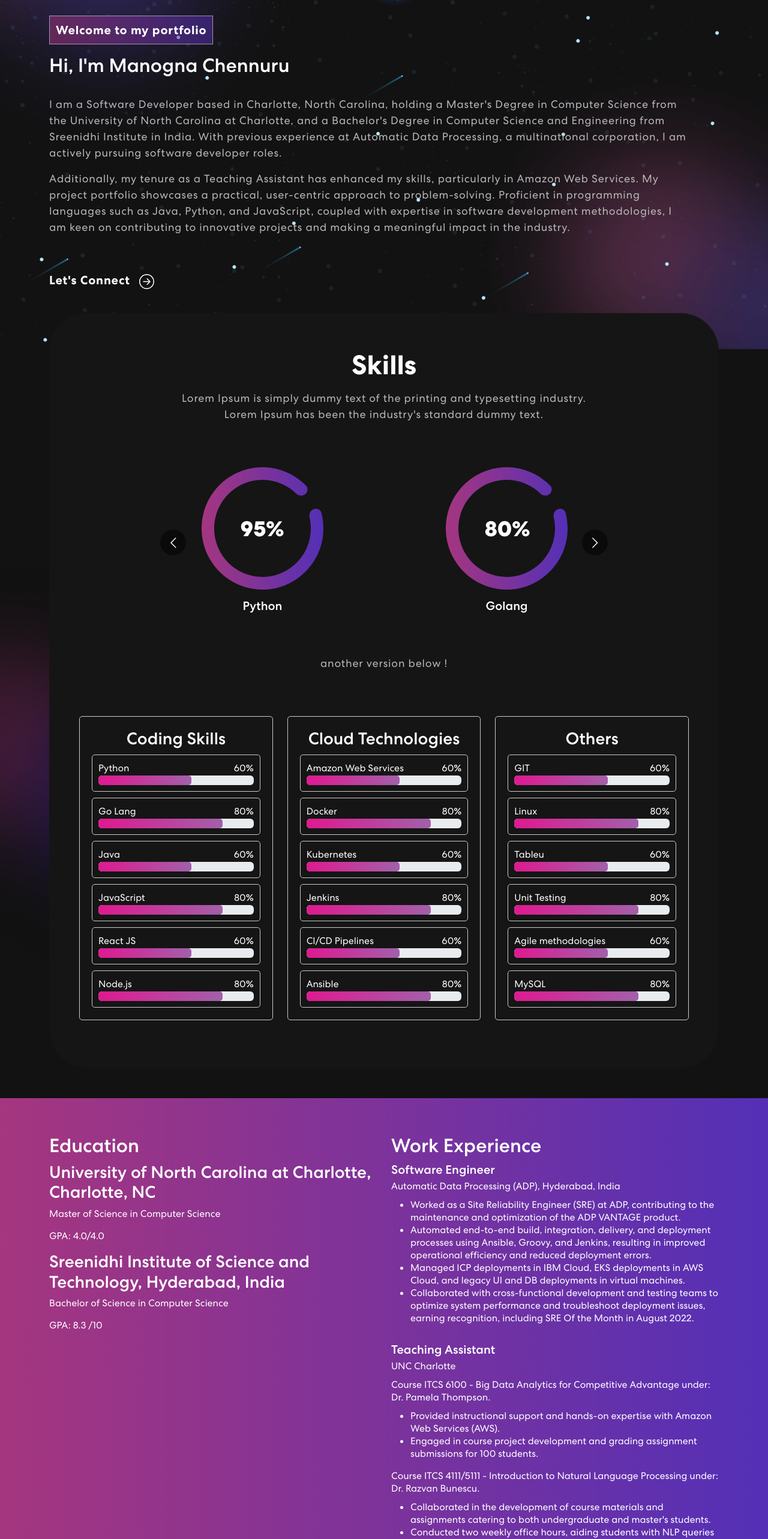
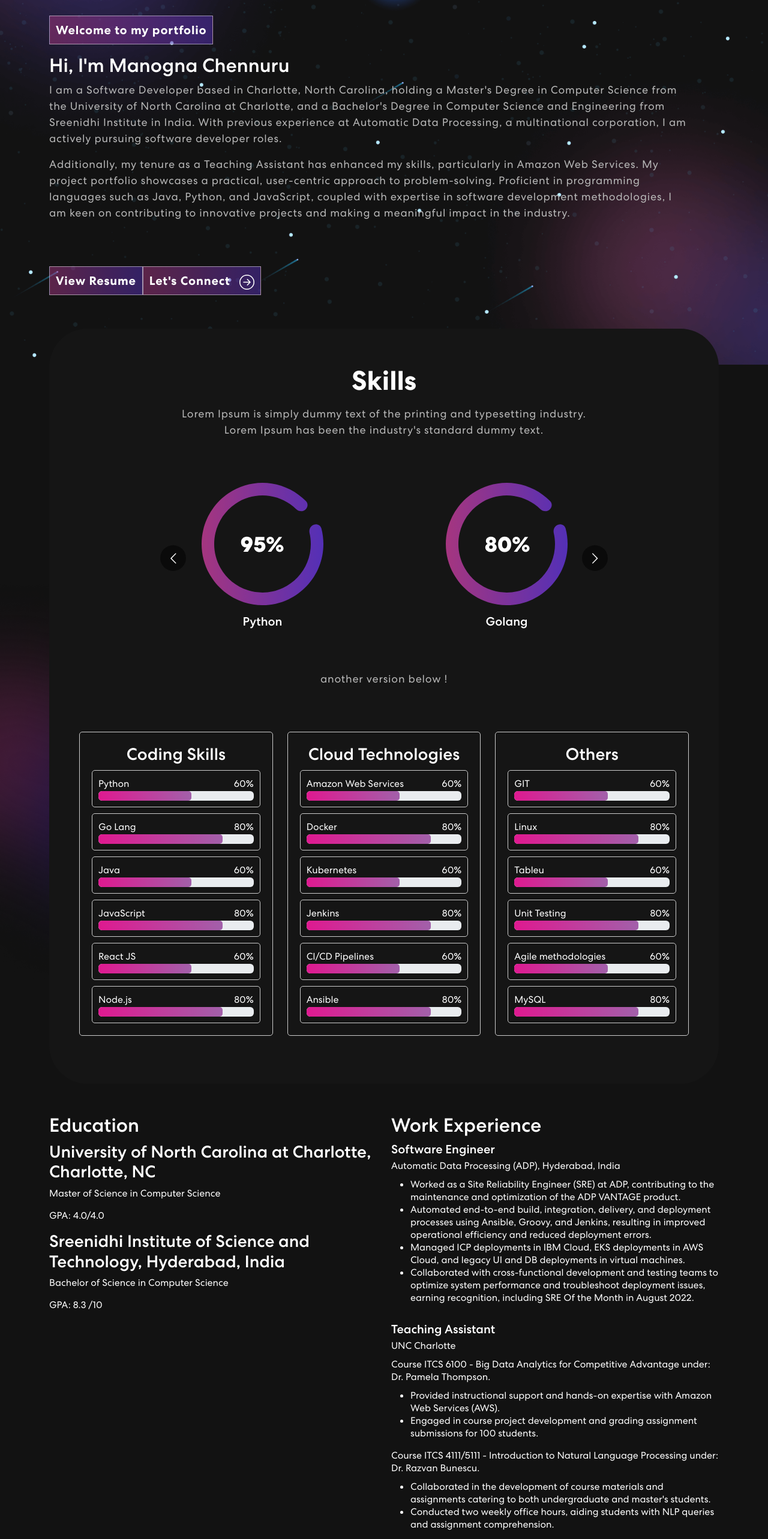
Before and after one commit to manognachennuru/manogna-portfolio-2024, a React (Create React App) app: page / in a window 1280 px wide. Shown: the part 234-2800 px from the top of the page at 60% size. Built offline with nearby package versions, Linux system fonts and the light colour scheme.

Commit message:
more changes

```diff
--- a/src/App.css
+++ b/src/App.css
@@ -300,6 +300,7 @@ nav.navbar .navbar-toggler[aria-expanded="true"] .navbar-toggler-icon {
   border-right: 0.08em solid #666;
 }
 
+
 /************ Skills Css ************/
 .skill {
   padding: 0 0 50px 0;
--- a/src/components/Banner.js
+++ b/src/components/Banner.js
@@ -1,75 +1,39 @@
-import { useState, useEffect } from "react"
-
-import { Row, Col, Container } from "react-bootstrap"
-import { ArrowRightCircle } from "react-bootstrap-icons"
-import headerImg from "../assets/img/header-img.svg"
-import girlComputer2 from "../assets/img/girl-computer-2.PNG"
-
+import { Row, Col, Container } from "react-bootstrap";
+import { ArrowRightCircle } from "react-bootstrap-icons";
+import resume from '../assets/img/manogna_resume_uncc.pdf';
 
 export const Banner = () => {
-    const [loopNum, setLoopNum] = useState(0);
-    const [isDeleting, setIsDeleting] = useState(false);
-    const [text, setText] = useState('');
-    const [delta, setDelta] = useState(300 - Math.random() * 100);
-    const period = 2000;
-
-    useEffect(() =>
-    {
-        let ticker = setInterval(() => {
-            tick();
-        }, delta)
-
-        return () => {clearInterval(ticker)}
-    }, [text])
-
-    const tick = () => {
-        let i = loopNum % toRotate.length;
-        let fullText = toRotate[i];
-        let updatedText = isDeleting ? fullText.substring(0, text.length - 1) : fullText.substring(0, text.length + 1);
-        setText(updatedText);
-
-        if(isDeleting){
-            setDelta(prevDelta => prevDelta / 2 )
-        }
-
-        if(!isDeleting && updatedText === fullText){
-            setIsDeleting(true);
-            setDelta(period);
-        } else if(isDeleting && updatedText === ""){
-            setIsDeleting(false);
-            setLoopNum(loopNum + 1);
-            setDelta(500);
-        }
-    }
-
-    const toRotate = ["Software Developer", "Python Developer", "Spring' 24 Graduate Student"];
+    const handleDownloadResume = () => {
+        window.open(resume, '_blank');
+    };
 
     return (
-        <section className = "banner" id = "about">
+        <section className="banner" id="about">
             <Container>
                 <Row className="align-items-center">
-                    <Col xs = {12} >
-                    {/* md = {6} xl = {7} */}
+                    <Col xs={12}>
                         <span className="tagline">Welcome to my portfolio</span>
+
                         <h2>{`Hi, I'm Manogna Chennuru `}</h2>
-                        {/* <h3><span className="wrap">{text}</span></h3> */}
-                        <br>
-                        </br><p>
-                        I am a Software Developer based in Charlotte, North Carolina, holding a Master's Degree in Computer Science from the University of North Carolina at Charlotte, and a Bachelor's Degree in Computer Science and Engineering from Sreenidhi Institute in India. With previous experience at Automatic Data Processing, a multinational corporation, I am actively pursuing software developer roles.
+                        <p>
+                            I am a Software Developer based in Charlotte, North Carolina, holding a Master's Degree in Computer Science from the University of North Carolina at Charlotte, and a Bachelor's Degree in Computer Science and Engineering from Sreenidhi Institute in India. With previous experience at Automatic Data Processing, a multinational corporation, I am actively pursuing software developer roles.
                         </p>
                         <p>
-                        Additionally, my tenure as a Teaching Assistant has enhanced my skills, particularly in Amazon Web Services. My project portfolio showcases a practical, user-centric approach to problem-solving. Proficient in programming languages such as Java, Python, and JavaScript, coupled with expertise in software development methodologies, I am keen on contributing to innovative projects and making a meaningful impact in the industry.
+                            Additionally, my tenure as a Teaching Assistant has enhanced my skills, particularly in Amazon Web Services. My project portfolio showcases a practical, user-centric approach to problem-solving. Proficient in programming languages such as Java, Python, and JavaScript, coupled with expertise in software development methodologies, I am keen on contributing to innovative projects and making a meaningful impact in the industry.
                         </p>
-                        <button className='vvd' onClick={() => window.location.href = '#contact'}>
-                            <span>Let's Connect <ArrowRightCircle size = {25}/>  </span>
+
+                    </Col>
+                    <Col>
+                    <div>
+                        <button className="tagline" onClick={handleDownloadResume}>View Resume</button>
+
+                        <button className='tagline' onClick={() => window.location.href = '#contact'}>
+                            <span>Let's Connect <ArrowRightCircle size={25} />  </span>
                         </button>
+                    </div>
                     </Col>
-                    {/* <Col xs = {12} md = {6} xl = {5}>
-                        <img src = {headerImg} alt = "header Img" ></img>
-
-                    </Col> */}
                 </Row>
             </Container>
         </section>
-    )
-}
+    );
+};
--- a/src/components/Journey.js
+++ b/src/components/Journey.js
@@ -3,7 +3,7 @@ import { Container, Row, Col } from 'react-bootstrap';
 
 export const Journey = () => {
   return (
-    <section className="contact" id="journey">
+    <section id="journey">
       <Container>
         <Row>
           <Col md={6}>
```
Also changed, not shown: 1 other file (tests, documents, lock files or other folders).
